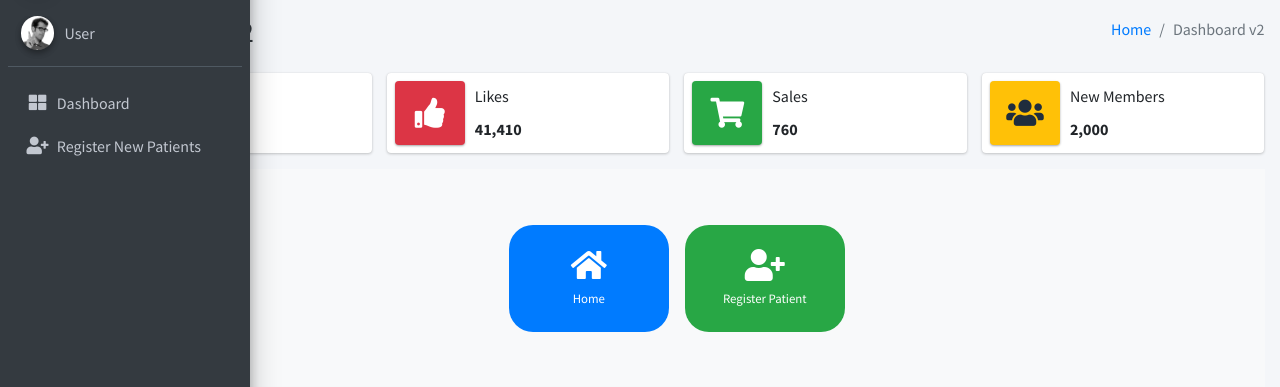
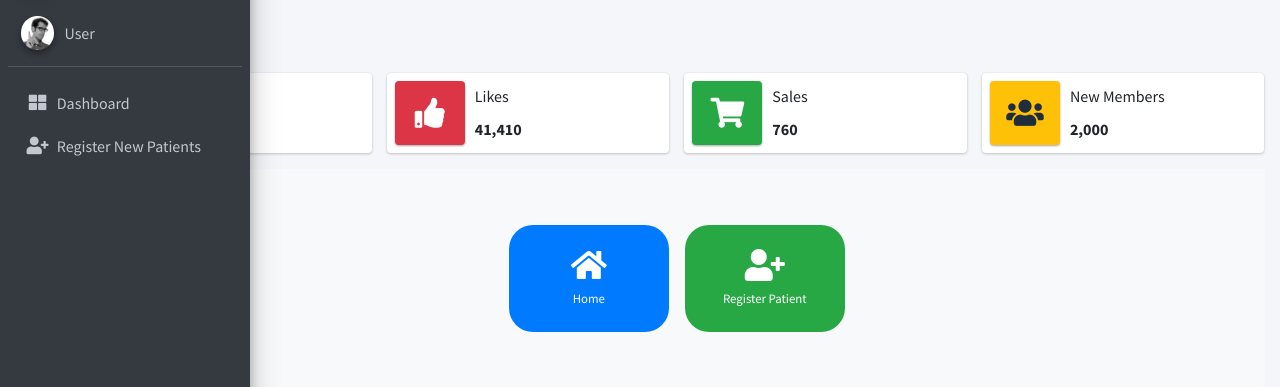
Before and after one commit to abfembest/hospitalsystems, a Django app: page /r/dashboard in a window 1280 px wide. Shown: the part 57-444 px from the top of the page. Run offline with Django 5.2, Linux system fonts and the light colour scheme; some libraries are stand-ins or nearby versions.

Commit message:
Db updated

```diff
--- a/hospapp/templates/receptionist/index.html
+++ b/hospapp/templates/receptionist/index.html
@@ -8,9 +8,9 @@
     <div class="container-fluid">
         <div class="row mb-2">
             <div class="col-sm-6">
-                <h1 class="m-0 text-dark">Dashboard v2</h1>
+                <h1 class="m-0 text-dark bold">Reception</h1>
             </div><!-- /.col -->
-            <div class="col-sm-6">
+            <!--<div class="col-sm-6">
                 <ol class="breadcrumb float-sm-right">
                     <li class="breadcrumb-item"><a href="#">Home</a></li>
                     <li class="breadcrumb-item active">Dashboard v2</li>
```
